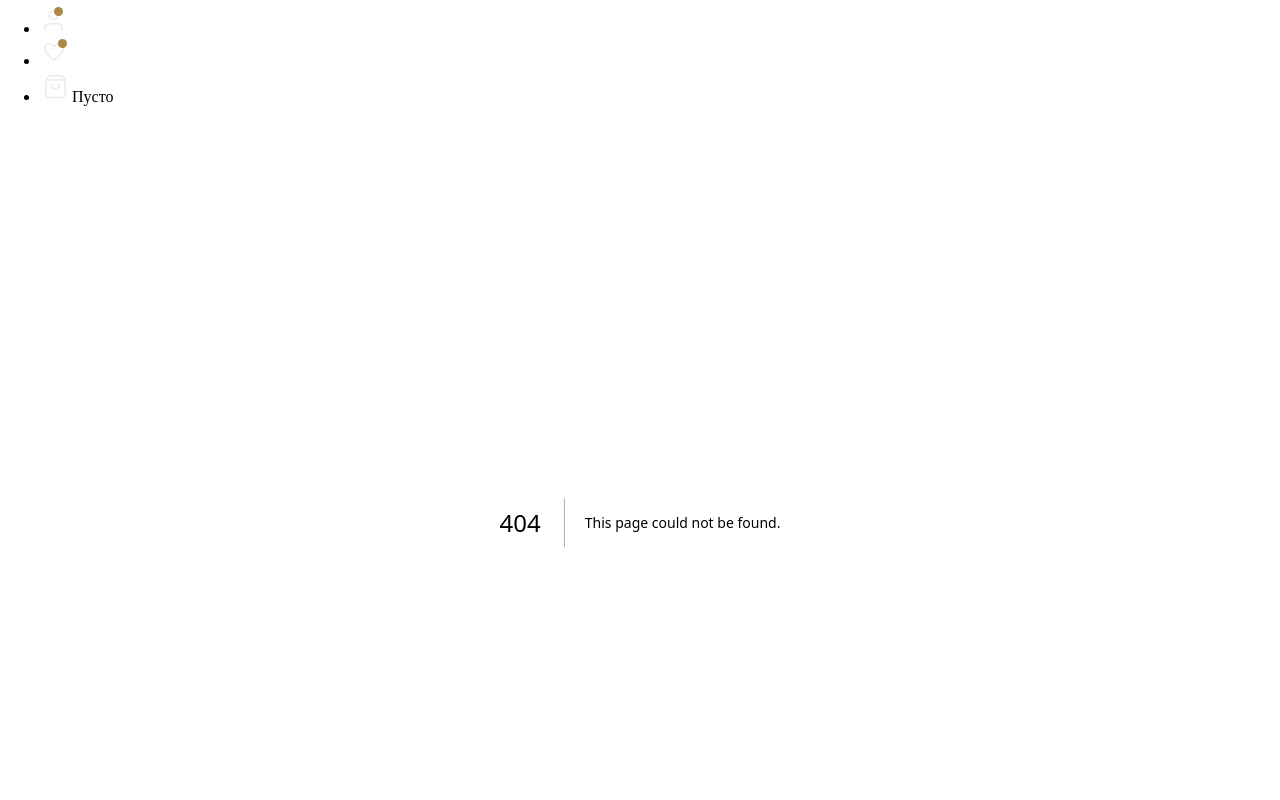
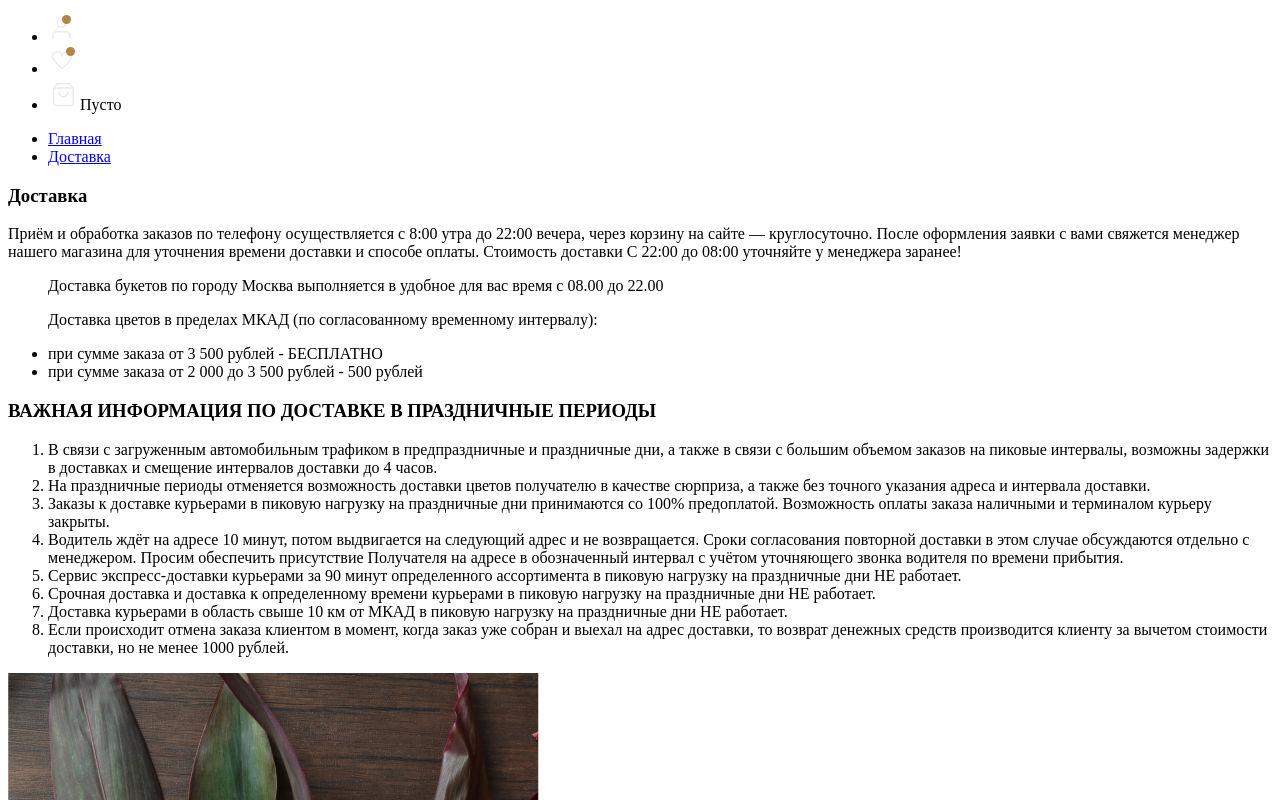
Before and after one commit to AnnVinogradova/flower.next.js-2, a Next.js app: page /delivery in a window 1280 px wide. Before the commit this address had no page. Shown: the part 540-1340 px from the top of the page. Built offline with nearby package versions, Linux system fonts and the light colour scheme.

Commit message:
+ delivery

```diff
--- a/components/Navbar/NavbarTop.js
+++ b/components/Navbar/NavbarTop.js
@@ -52,7 +52,7 @@ export default function NavbarTop() {
    <div>
     <ul>
      <li>
-      <span onClick={handleSublinksToggle}>Доставка</span>
+      <span>Доставка</span>
      </li>
      <li>
       <span>Пн-Пт 8.00 - 22.00 <br />Сб- Вс 10.00 - 22.00</span>
--- /dev/null
+++ b/pages/delivery.js
@@ -0,0 +1,41 @@
+import Rift from '../components/Rifts/Rift';
+import HowWork from '../components/HowWork';
+export default function Catalog() {
+	return <>
+		<div>
+			<ul class="breadcrumb">
+				<li><a href="main">Главная</a></li>
+				<li><a href="catalog">Доставка</a></li>
+			</ul>
+		</div>
+		<div>
+            <h3>Доставка</h3>
+            <p>Приём и обработка заказов по телефону осуществляется с 8:00 утра до 22:00 вечера, через корзину на сайте — круглосуточно.
+            После оформления заявки с вами свяжется менеджер нашего магазина для уточнения времени доставки и способе оплаты. Стоимость доставки C 22:00 до 08:00 уточняйте у менеджера заранее!</p>
+        </div>
+        <div>
+            <ul>
+            <p>Доставка букетов по городу Москва выполняется в удобное для вас время с 08.00 до 22.00</p>
+                <p>Доставка цветов в пределах МКАД (по согласованному временному интервалу):</p>
+                <li>при сумме заказа от 3 500 рублей - БЕСПЛАТНО</li>
+                <li>при сумме заказа от 2 000 до 3 500 рублей - 500 рублей</li>
+            </ul>
+            <h3>ВАЖНАЯ ИНФОРМАЦИЯ ПО ДОСТАВКЕ В ПРАЗДНИЧНЫЕ ПЕРИОДЫ</h3>
+            <ol>
+                <li>В связи с загруженным автомобильным трафиком в предпраздничные и праздничные дни, а также  в связи с большим объемом заказов на пиковые интервалы, возможны задержки в доставках и смещение интервалов доставки до 4 часов.</li>
+                <li>На праздничные периоды отменяется возможность доставки цветов получателю в качестве сюрприза, а также без точного указания адреса и интервала доставки.</li>
+                <li>Заказы к доставке курьерами в пиковую нагрузку на праздничные дни принимаются со 100% предоплатой.  Возможность оплаты заказа наличными и терминалом курьеру закрыты.</li>
+                <li>Водитель ждёт на адресе 10 минут, потом выдвигается на следующий адрес и не возвращается. Сроки согласования повторной доставки в этом случае обсуждаются отдельно с менеджером. Просим обеспечить присутствие Получателя на адресе в обозначенный интервал с учётом уточняющего звонка водителя по времени прибытия.</li>
+                <li>Сервис экспресс-доставки курьерами за 90 минут определенного ассортимента в пиковую нагрузку на праздничные дни НЕ работает.</li>
+                <li>Срочная доставка и доставка к определенному времени  курьерами в пиковую нагрузку на праздничные дни НЕ работает.</li>
+                <li>Доставка курьерами в область свыше 10 км от МКАД в пиковую нагрузку на праздничные дни НЕ работает.</li>
+                <li>Если происходит отмена заказа клиентом в момент, когда заказ уже собран и выехал на адрес доставки, то возврат денежных средств производится клиенту за вычетом стоимости доставки, но не менее 1000 рублей.</li>
+            </ol>
+            <div>
+            <img src="/img/Delivery/florist-work1.jpg"></img>
+            </div>
+            <Rift />
+            <HowWork/>
+        </div>
+	</>;
+}
```
Also changed, not shown: pages/contacts.js (added), public/img/Delivery/florist-work1.jpg (added).
